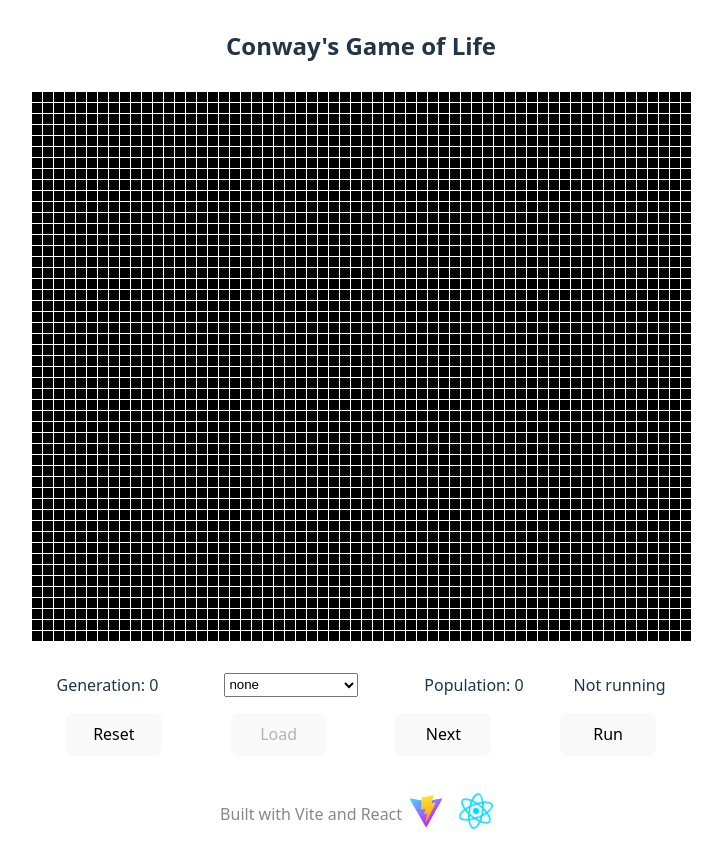
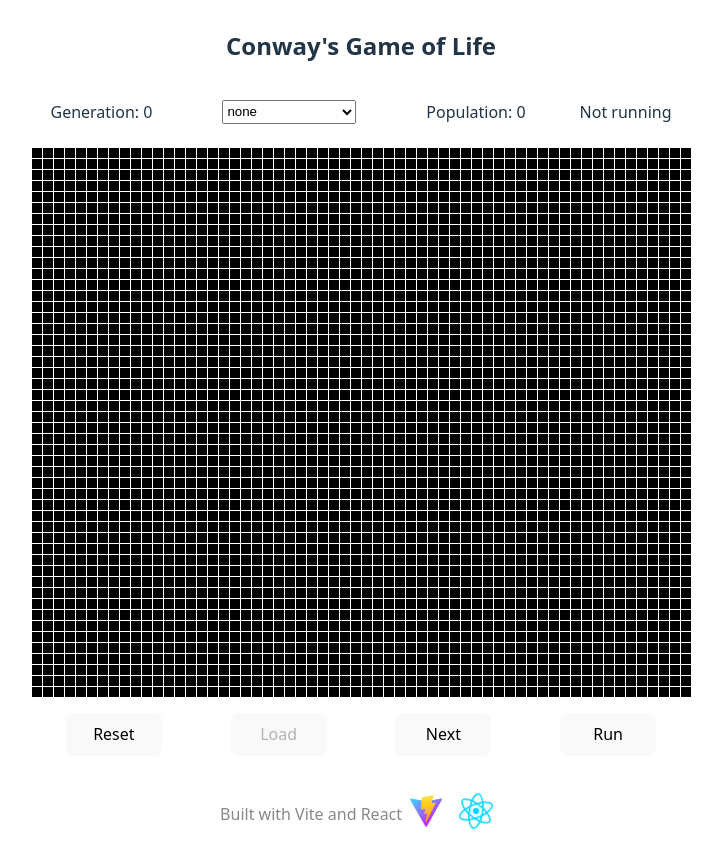
Before and after one commit to BryanAlbert/ReactLife, a React (Vite) app: page / in a window 1280 px wide. Shown: the top 868 px of the page, without its empty margins (279-1001 px from the left). Built offline with nearby package versions, Linux system fonts and the light colour scheme.

Commit message:
Add grid functions, move status line, add missing types, some file formatting.

```diff
--- a/src/components/App.tsx
+++ b/src/components/App.tsx
@@ -4,6 +4,7 @@ import Footer from './Footer';
 import type { LifeState } from '../Types';
 import { LoadRpentomino } from '../games/Rpentomino';
 import { LoadGosperGliderGun } from '../games/GosperGliderGun';
+import { computeNextGeneration } from '../gridFunctions';
 import '../styles/App.css';
 
 const App = () => {
@@ -54,6 +55,7 @@ const App = () => {
 	}
 
 	const next = (): void => {
+		setGrid(computeNextGeneration(grid));
 		setIsChanged(true);
 	}
 
@@ -68,10 +70,6 @@ const App = () => {
 	return (
 		<>
 			<h2>Conway's Game of Life</h2>
-			<div className="card">
-				<LifeGrid grid={grid} updateGrid={updatedGrid} />
-			</div>
-			<div className="card">
 			<div className="horizontal-card">
 				<p>{`Generation: ${generation}`}</p>
 				<select className="select" value={selectedGrid}
@@ -83,6 +81,12 @@ const App = () => {
 				<p>{`Population: ${population}`}</p>
 				<p>{`${running ? "R" : "Not r"}unning`}</p>
 			</div>
+
+			<div className="card">
+				<LifeGrid grid={grid} updateGrid={updatedGrid} />
+			</div>
+
+			<div className="card">
 				<div className="horizontal-card">
 					<button className="button" type="button" onClick={() => reset()}>Reset</button>
 					<button className="button" type="button" disabled={selectedGrid === 'none'}
@@ -94,6 +98,7 @@ const App = () => {
 					</button>
 				</div>
 			</div>
+
 			<Footer />
 		</>
 	)
--- a/src/components/LifeGrid.tsx
+++ b/src/components/LifeGrid.tsx
@@ -1,5 +1,6 @@
 import Cell from './Cell';
 import type { LifeState } from '../Types';
+import { updateGridCell } from '../gridFunctions';
 import '../styles/LifeGrid.css';
 
 export interface GridProps {
@@ -8,13 +9,11 @@ export interface GridProps {
 }
 
 const LifeGrid = ({ grid, updateGrid }: GridProps) => {
-	const width = grid[0].length;
-	const height = grid.length;
+	const width: number = grid[0].length;
+	const height: number = grid.length;
+
 	const updateState = (row: number, column: number, state: LifeState): void => {
-		const rows = [...grid];
-		const update = rows.map(column => [...column]);
-		update[row][column] = state;
-		updateGrid(update);
+		updateGrid(updateGridCell(grid, row, column, state));
 	}
 
 	return (
--- a/src/games/GosperGliderGun.tsx
+++ b/src/games/GosperGliderGun.tsx
@@ -1,8 +1,8 @@
 import type { LifeState } from "../Types";
 
 // LifeState has the shape [column][row]
-export const LoadGosperGliderGun = (newGrid: () => LifeState[][]): LifeState[][] =>  {
-  const grid = newGrid();
+export const LoadGosperGliderGun = (newGrid: () => LifeState[][]): LifeState[][] =>	{
+	const grid: LifeState[][] = newGrid();
 	grid[1][25] = 'alive';
 	grid[2][23] = 'alive';
 	grid[2][24] = 'alive';
--- a/src/games/Rpentomino.tsx
+++ b/src/games/Rpentomino.tsx
@@ -2,7 +2,7 @@ import type { LifeState } from "../Types";
 
 // LifeState has the shape [column][row]
 export const LoadRpentomino = (newGrid: () => LifeState[][]): LifeState[][] => {
-  const grid = newGrid();
+	const grid: LifeState[][] = newGrid();
 	grid[24][28] = 'alive';
 	grid[23][29] = 'alive';
 	grid[24][29] = 'alive';
--- a/src/gridFunctions.tsx
+++ b/src/gridFunctions.tsx
@@ -0,0 +1,16 @@
+import type { LifeState } from "./Types";
+
+export const updateGridCell = (grid: LifeState[][], row: number, column: number,
+	state: LifeState): LifeState[][] => {
+	const update: LifeState[][] = [...grid].map(column => [...column]);
+	update[row][column] = state;
+	return update;
+}
+
+export const computeNextGeneration = (grid: LifeState[][]): LifeState[][] => {
+	const next: LifeState[][] = grid.map((row, y) => row.map((cell, x) => {
+		return cell;
+	}));
+
+	return next;
+}
```
Also changed, not shown: src/styles/LifeGrid.css (+4 -4 lines), src/components/Footer.tsx (indentation only), 1 other file (tests, documents, lock files or other folders). Lines whose indentation alone changed are shown as unchanged.
